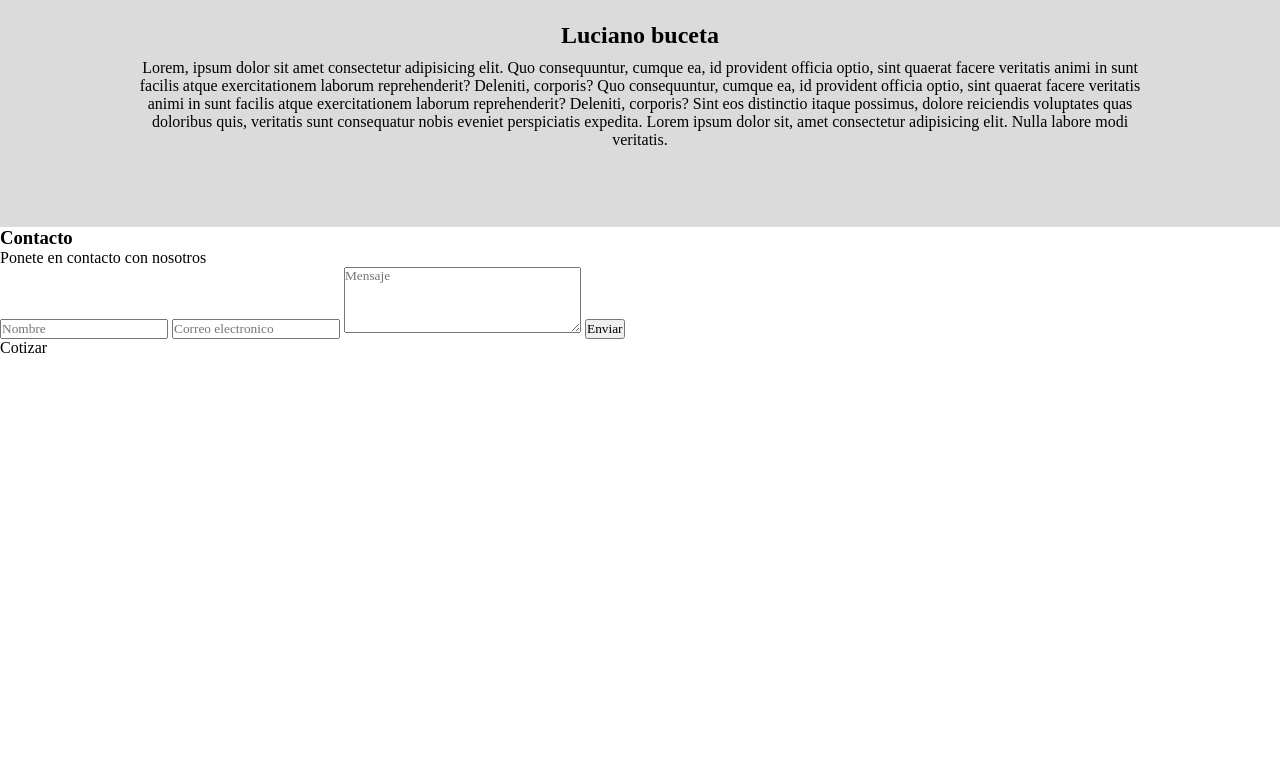
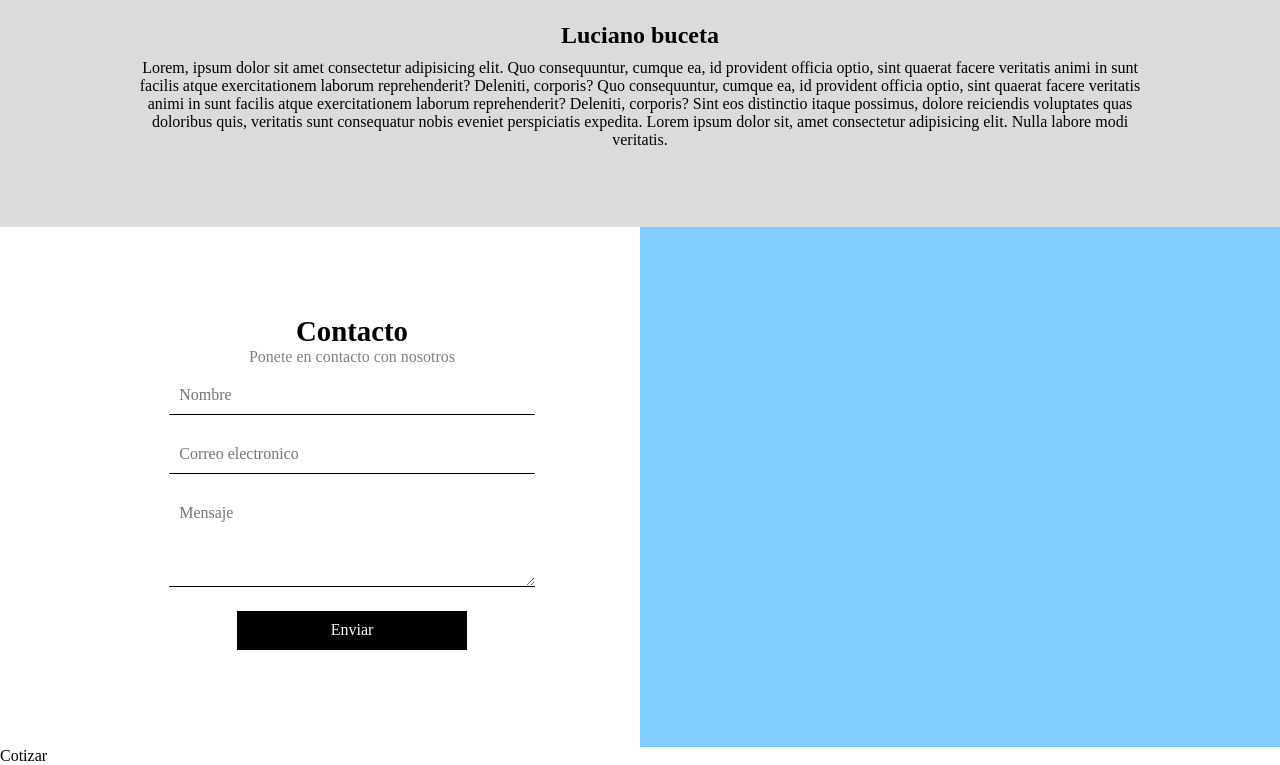
Before and after one commit to LucianoB01/curso-proyecto-final, a plain HTML site: page index.html in a window 1280 px wide. Shown: the part 1593-2358 px from the top of the page. Before the commit the page ends 1950 px from the top, so only its background shows below. Drawn offline with nearby package versions, Linux system fonts and the light colour scheme; a web font is replaced by a local one.

Commit message:
Seccion contacto finalizada

```diff
--- a/css/styles.css
+++ b/css/styles.css
@@ -220,3 +220,70 @@ header {
 .info-texto p {
 
 }
+
+
+/* ------ CONTACTO ------ */
+
+.contacto {
+    width: 100%;
+    height: 65vh;
+    margin: 0 auto;
+    display: flex;
+    flex-direction: row;
+    justify-content: flex-end;
+    align-items: center;
+}
+
+.contacto-form {
+    width: 45%;
+    text-align: center;
+    padding: 50px 0;
+}
+
+.contacto-form h3 {
+    font-size: 1.8em;
+}
+
+.contacto-form p {
+    color: grey;
+}
+
+.contacto-form input {
+    width: 60%;
+    outline: 0;
+    border: 0px solid #000;
+    border-bottom: 1px solid #000;
+    padding: 10px;
+    margin: 10px 0;
+    font-size: 1em;
+}
+
+.contacto-form textarea {
+    width: 60%;
+    outline: 0;
+    border: 0px solid #000;
+    border-bottom: 1px solid #000;
+    padding: 10px;
+    margin: 10px 0;
+    font-size: 1em;
+}
+
+.contacto-form input[type="submit"] {
+    width: 40%;
+    outline: 0;
+    border: 0px solid #000;
+    border-bottom: 1px solid #000;
+    background-color: #000;
+    color: white;
+    padding: 10px;
+    margin: 10px 0;
+    font-size: 1em;
+}
+
+
+
+.contacto-mapa {
+    width: 50%;
+    height: 100%;
+    background-color: rgb(129, 205, 255);
+}
```
